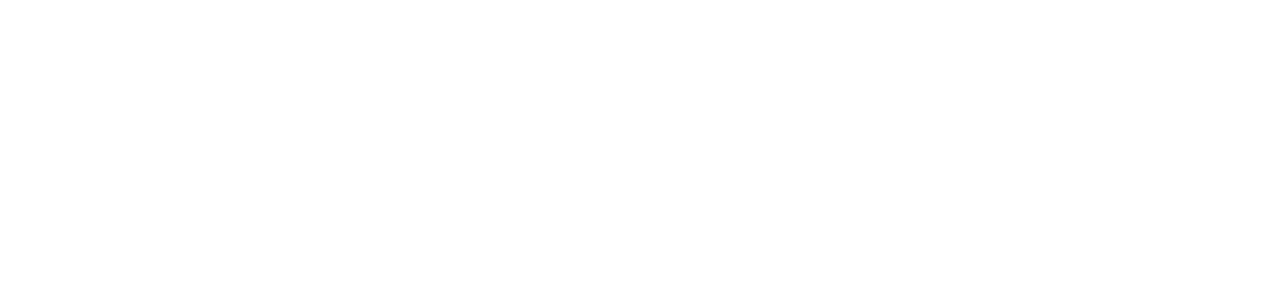
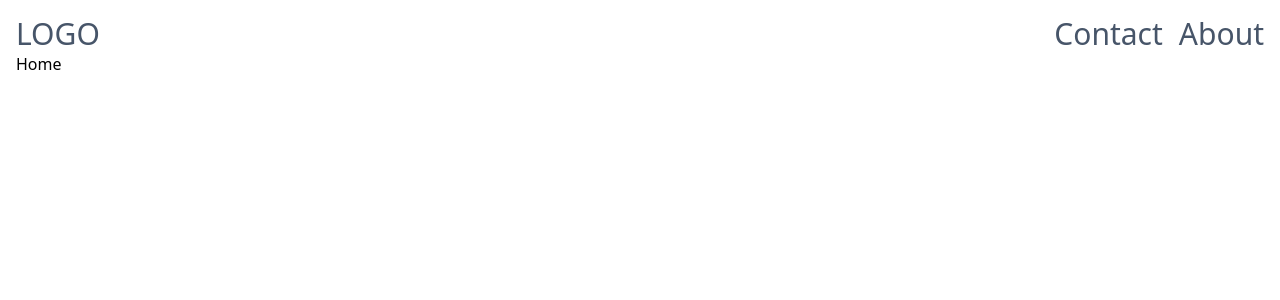
Before and after one commit to dharylovey/test, a React (Vite) app: page / in a window 1280 px wide. Shown: the top 300 px of the page. Built offline with nearby package versions, Linux system fonts and the light colour scheme.

Commit message:
✅ Added pages

```diff
--- a/src/App.tsx
+++ b/src/App.tsx
@@ -1,10 +1,18 @@
 import { Route, Routes } from "react-router-dom";
+import Contact from "./pages/Contact";
+import Home from "./pages/Home";
+import Layout from "./pages/Layout";
+import About from "./pages/About";
 
 function App() {
   return (
     <>
       <Routes>
-        <Route path="/" element="" />
+        <Route path="/" element={<Layout />}>
+          <Route index element={<Home />} />
+          <Route path="contact" element={<Contact />} />
+          <Route path="about" element={<About />} />
+        </Route>
       </Routes>
     </>
   );
--- /dev/null
+++ b/src/components/Navbar.tsx
@@ -0,0 +1,24 @@
+import { Link, NavLink } from "react-router-dom";
+
+const navLinks = [
+  { name: "Contact", to: "contact" },
+  { name: "About", to: "about" },
+];
+export default function Navbar() {
+  return (
+    <header className="">
+      <nav className="flex justify-between items-center gap-4 w-full">
+        <Link to="/">
+          <h1 className="text-3xl text-slate-600">LOGO</h1>
+        </Link>
+        <div className="flex gap-4">
+          {navLinks.map(({ name, to }) => (
+            <NavLink key={name} to={to} className="text-3xl text-slate-600">
+              {name}
+            </NavLink>
+          ))}
+        </div>
+      </nav>
+    </header>
+  );
+}
--- /dev/null
+++ b/src/pages/About.tsx
@@ -0,0 +1,3 @@
+export default function About() {
+  return <div>About</div>;
+}
--- /dev/null
+++ b/src/pages/Contact.tsx
@@ -0,0 +1,3 @@
+export default function Contact() {
+  return <div>Contact</div>;
+}
--- /dev/null
+++ b/src/pages/Home.tsx
@@ -0,0 +1,3 @@
+export default function Home() {
+  return <div>Home</div>;
+}
--- /dev/null
+++ b/src/pages/Layout.tsx
@@ -0,0 +1,13 @@
+import { Outlet } from "react-router-dom";
+import Navbar from "../components/Navbar";
+
+export default function Layout() {
+  return (
+    <main className="flex max-w-7xl mx-auto">
+      <div className="w-full py-4 px-4">
+        <Navbar />
+        <Outlet />
+      </div>
+    </main>
+  );
+}
```
